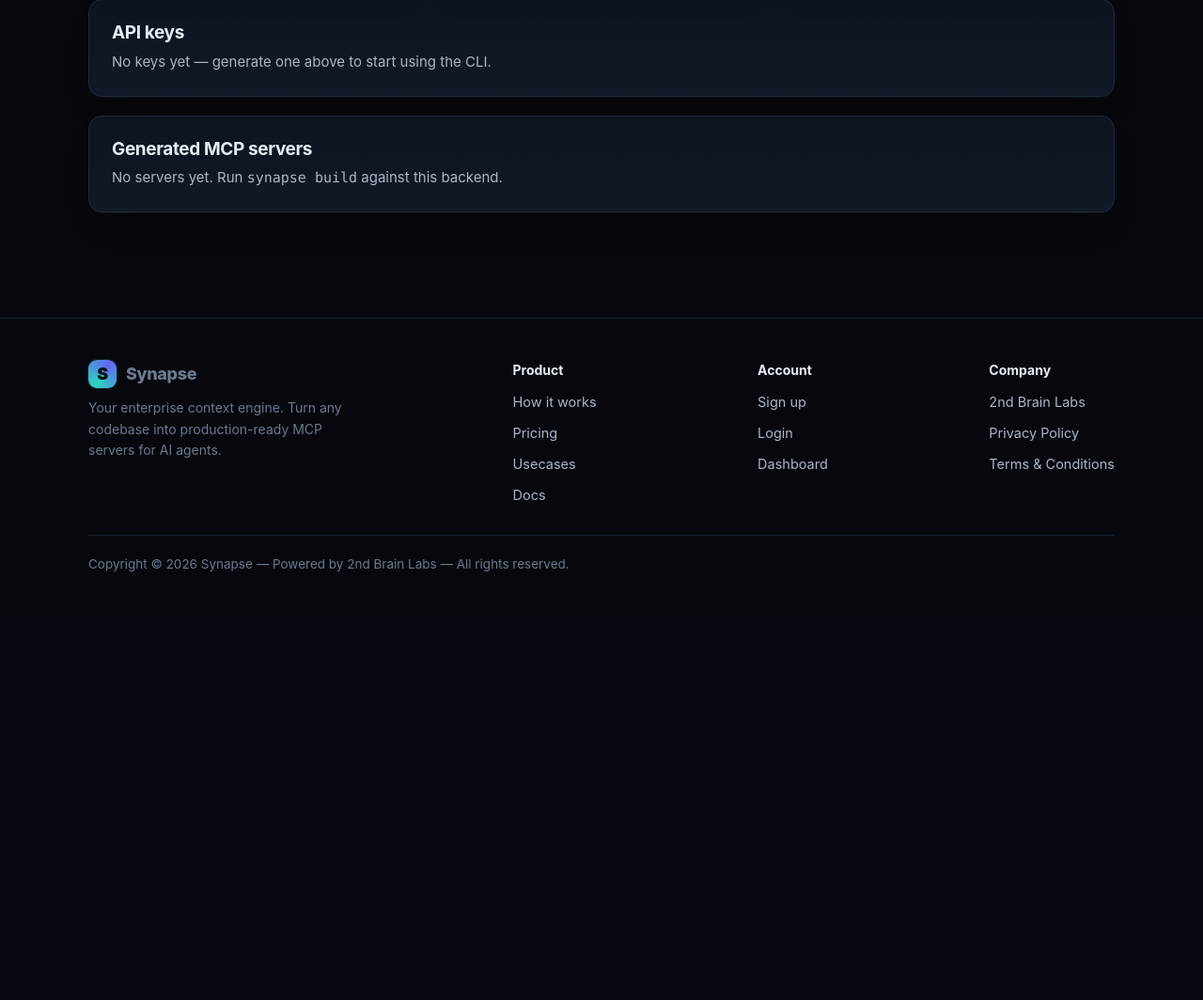
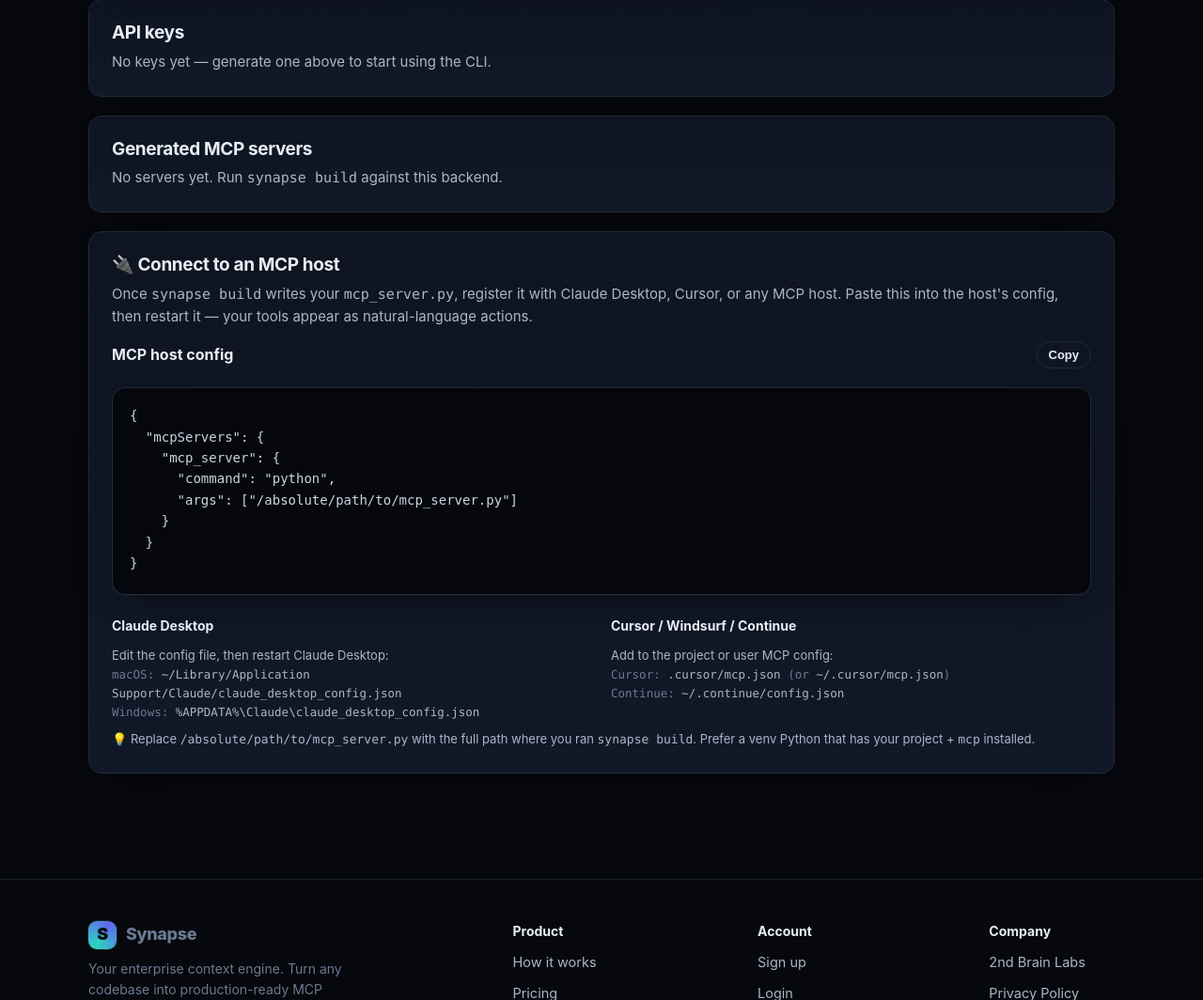
Before and after one commit to shasank123/synapse, a Python web app: template synapse-backend/synapse_backend/web/templates/dashboard.html in a window 1280 px wide. Shown: the part 364-1428 px from the top of the page at 94% size. Before the commit the page ends 972 px from the top, so only its background shows below. Run offline with Jinja, Linux system fonts and the light colour scheme; the template is opened without the code that fills it, so the values that code supplies are empty.

Commit message:
Dashboard: 'Connect to an MCP host' card
Ready-to-paste mcpServers config (server name pre-filled from the latest
generated server) with a copy button, plus the exact config-file locations for
Claude Desktop (macOS/Windows), Cursor, Windsurf, and Continue — so engineers
can wire a real generated mcp_server.py into an actual MCP host after the demo.

Co-Authored-By: Claude Opus 4.8 <noreply@anthropic.com>

```diff
--- a/synapse-backend/synapse_backend/web/templates/dashboard.html
+++ b/synapse-backend/synapse_backend/web/templates/dashboard.html
@@ -92,6 +92,64 @@
       {% endif %}
     </div>
 
+    <!-- Connect to an MCP host -->
+    {% set srv = (servers[0].name if servers else "mcp_server.py") %}
+    {% set srvkey = srv.replace(".py", "") %}
+    <div class="card mt-2">
+      <h3>🔌 Connect to an MCP host</h3>
+      <p class="muted">Once <span class="mono">synapse build</span> writes your
+        <span class="mono">{{ srv }}</span>, register it with Claude Desktop, Cursor, or any
+        MCP host. Paste this into the host's config, then restart it — your tools appear as
+        natural-language actions.</p>
+
+      <div class="flex" style="justify-content:space-between;margin-top:14px">
+        <b>MCP host config</b>
+        <button class="btn btn-ghost" id="copyMcp" style="padding:6px 12px;font-size:13px">Copy</button>
+      </div>
+      <div class="terminal mt-2"><div class="body"><pre id="mcpCfg" style="margin:0;white-space:pre-wrap;color:#cbd5e1">{
+  "mcpServers": {
+    "{{ srvkey }}": {
+      "command": "python",
+      "args": ["/absolute/path/to/{{ srv }}"]
+    }
+  }
+}</pre></div></div>
+
+      <div class="grid grid-2 mt-2">
+        <div>
+          <b style="font-size:14px">Claude Desktop</b>
+          <p class="muted" style="font-size:13px">Edit the config file, then restart Claude Desktop:</p>
+          <div class="mono muted" style="font-size:12.5px">
+            macOS: <span class="ink2">~/Library/Application Support/Claude/claude_desktop_config.json</span><br/>
+            Windows: <span class="ink2">%APPDATA%\Claude\claude_desktop_config.json</span>
+          </div>
+        </div>
+        <div>
+          <b style="font-size:14px">Cursor / Windsurf / Continue</b>
+          <p class="muted" style="font-size:13px">Add to the project or user MCP config:</p>
+          <div class="mono muted" style="font-size:12.5px">
+            Cursor: <span class="ink2">.cursor/mcp.json</span> (or <span class="ink2">~/.cursor/mcp.json</span>)<br/>
+            Continue: <span class="ink2">~/.continue/config.json</span>
+          </div>
+        </div>
+      </div>
+      <p class="muted mt-2" style="font-size:13px">💡 Replace <span class="mono">/absolute/path/to/{{ srv }}</span>
+        with the full path where you ran <span class="mono">synapse build</span>. Prefer a venv Python
+        that has your project + <span class="mono">mcp</span> installed.</p>
+    </div>
+
   </div>
 </section>
+
+<script>
+  (function () {
+    var btn = document.getElementById("copyMcp");
+    var cfg = document.getElementById("mcpCfg");
+    if (btn && cfg) btn.addEventListener("click", function () {
+      navigator.clipboard.writeText(cfg.textContent);
+      btn.textContent = "Copied!";
+      setTimeout(function () { btn.textContent = "Copy"; }, 1500);
+    });
+  })();
+</script>
 {% endblock %}
```
